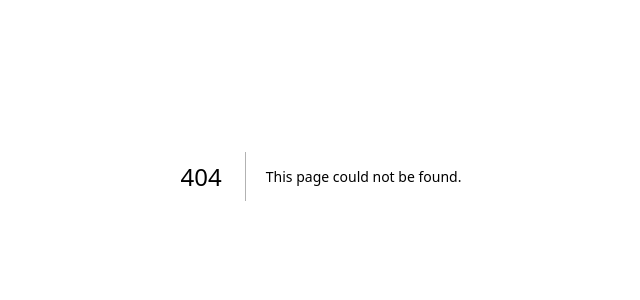
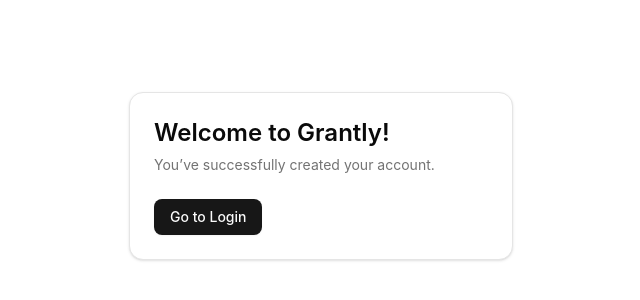
Before and after one commit to team-unchained/grantly, a Next.js app in the folder src/frontend/: page /welcome in a window 1280 px wide. Before the commit this address had no page. Shown: the part 224-524 px from the top of the page, without its empty margins (319-959 px from the left). Built offline with nearby package versions, Linux system fonts and the light colour scheme.

Commit message:
feat: welcome page

```diff
--- /dev/null
+++ b/src/frontend/src/app/welcome/page.tsx
@@ -0,0 +1,33 @@
+import {
+  Card,
+  CardContent,
+  CardDescription,
+  CardHeader,
+  CardTitle,
+} from '@grantly/components/ui/card';
+import { Button } from '@grantly/components/ui/button';
+import Link from 'next/link';
+
+export default function Page() {
+  return (
+    <div className="flex min-h-svh w-full items-center justify-center p-6 md:p-10">
+      <div className="w-full max-w-sm">
+        <div className="flex flex-col gap-6">
+          <Card>
+            <CardHeader>
+              <CardTitle className="heading1">Welcome to Grantly!</CardTitle>
+              <CardDescription>
+                You’ve successfully created your account.
+              </CardDescription>
+            </CardHeader>
+            <CardContent>
+              <Link href="/login">
+                <Button>Go to Login</Button>
+              </Link>
+            </CardContent>
+          </Card>
+        </div>
+      </div>
+    </div>
+  );
+}
```
